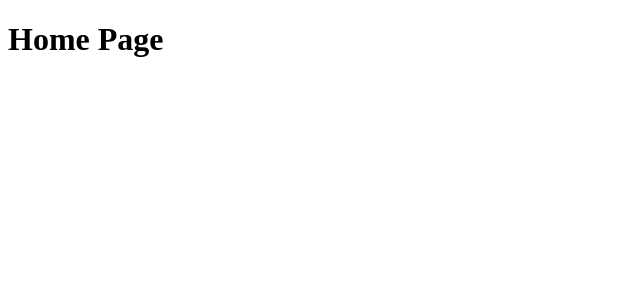
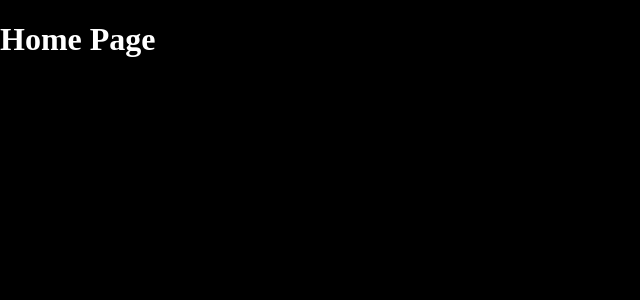
Before and after one commit to mcpronovost/nwz-oykus, a React (Vite) app in the folder frontend/: page / in a window 1280 px wide. Shown: the top 300 px of the page, without its empty margins (0-640 px from the left). Built offline with nearby package versions, Linux system fonts and the light colour scheme.

Commit message:
Update index.html title and root element, remove unused CSS configuration, and add new SCSS files for styling

```diff
--- a/frontend/index.html
+++ b/frontend/index.html
@@ -2,10 +2,10 @@
 <html lang="en">
   <head>
     <meta charset="UTF-8" />
-    <title>KP Kotan</title>
+    <title>Oykus</title>
   </head>
   <body>
-    <div id="root"></div>
+    <div id="nwz"></div>
     <script type="module" src="/src/main.jsx"></script>
   </body>
 </html>
--- a/frontend/src/main.jsx
+++ b/frontend/src/main.jsx
@@ -1,8 +1,9 @@
 import React from "react";
 import ReactDOM from "react-dom/client";
 import App from "./App";
+import "./styles/main.scss";
 
-ReactDOM.createRoot(document.getElementById("root")).render(
+ReactDOM.createRoot(document.getElementById("nwz")).render(
   <React.StrictMode>
     <App />
   </React.StrictMode>
--- /dev/null
+++ b/frontend/src/styles/core/base.scss
@@ -0,0 +1,6 @@
+body {
+  background-color: var(--nwz-core-bg);
+  color: var(--nwz-core-fg);
+  padding: 0;
+  margin: 0;
+}
--- /dev/null
+++ b/frontend/src/styles/core/variables.scss
@@ -0,0 +1,4 @@
+:root {
+  --nwz-core-bg: #000;
+  --nwz-core-fg: #fff;
+}
--- /dev/null
+++ b/frontend/src/styles/main.scss
@@ -0,0 +1,2 @@
+@use "./core/variables" as *;
+@use "./core/base" as *;
--- a/frontend/vite.config.js
+++ b/frontend/vite.config.js
@@ -8,11 +8,4 @@ export default defineConfig({
     // watch: { usePolling: true },
   },
   plugins: [react()],
-  css: {
-    preprocessorOptions: {
-      scss: {
-        additionalData: "@import \"src/styles/variables.scss\"; @import \"src/styles/mixins.scss\";"
-      }
-    }
-  },
 });
```
